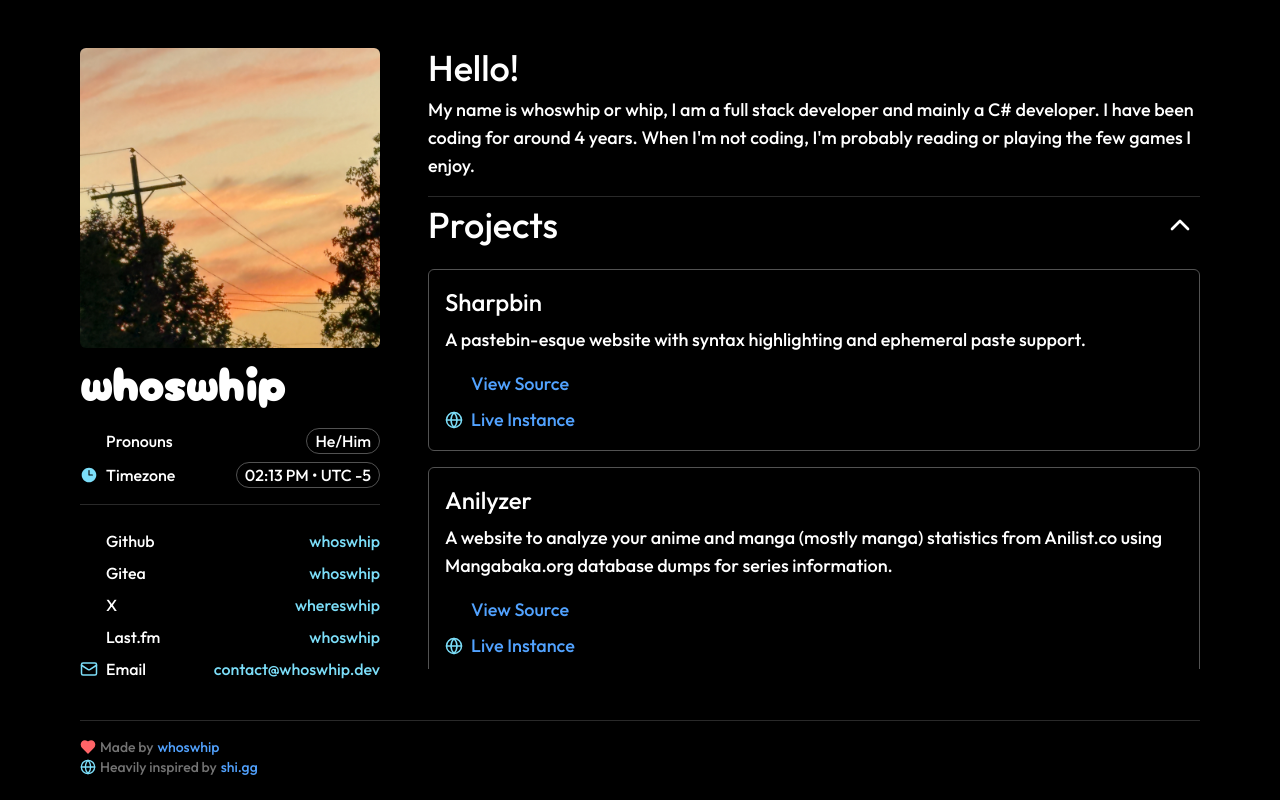
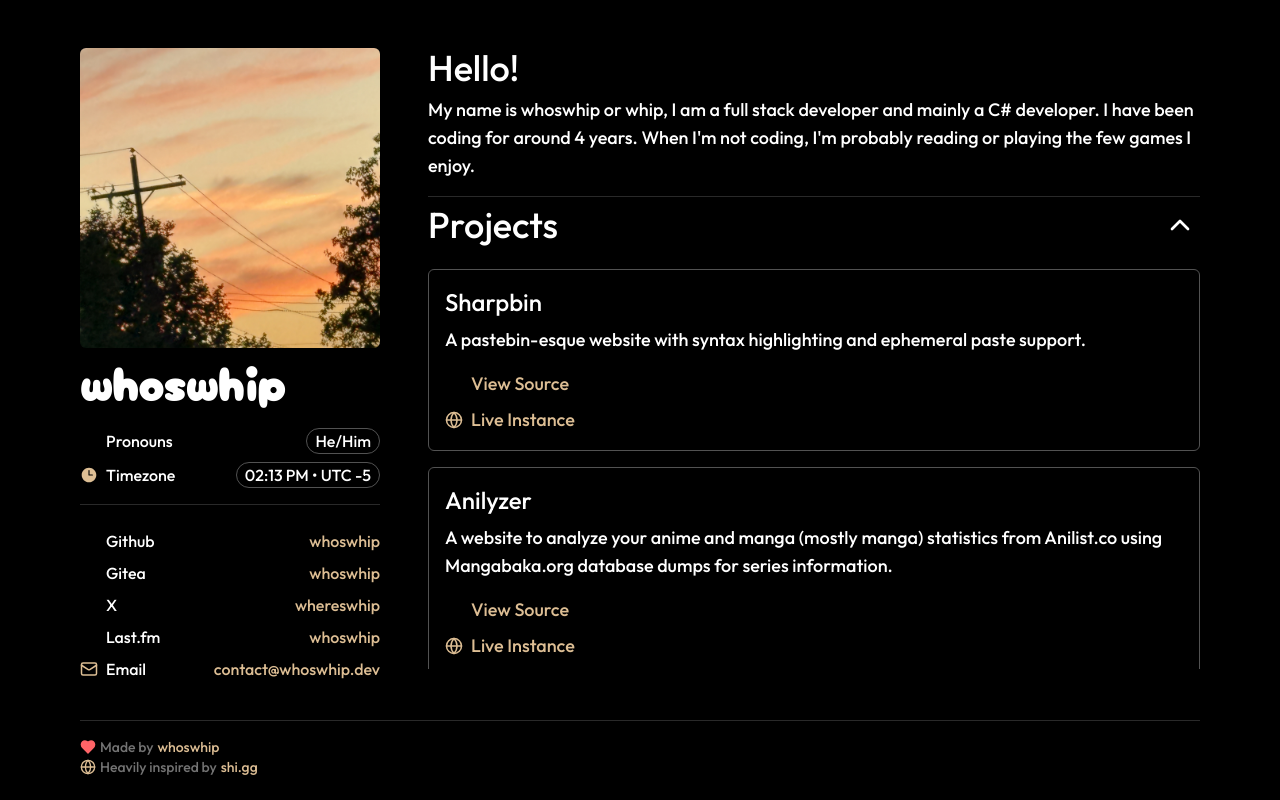
Before and after one commit to whoswhip/portfolio, a SvelteKit app: page / in a window 1280 px wide. Built offline with nearby package versions, Linux system fonts and the light colour scheme; some icons are missing.

Commit message:
fix: update primary color and adjust link styles for consistency

```diff
--- a/src/routes/+page.svelte
+++ b/src/routes/+page.svelte
@@ -20,7 +20,7 @@
 			url: '/pfp.jpg',
 			alt: 'Picture of an orange sunset with trees and a power line in the foreground, taken by whoswhip'
 		},
-		primaryColor: '#7cdef9',
+		primaryColor: '#ddbe94',
 		pronouns: 'He/Him',
 		timezone: -5,
 		socials: [
@@ -140,7 +140,7 @@
 	{#if config.profilePicture}
 		<meta property="og:image" content={config.profilePicture.url} />
 	{/if}
-	<meta name="twitter:card" content="summary_large_image" />
+	<meta name="twitter:card" content="summary" />
 	<meta name="twitter:title" content={config.name} />
 	<meta name="twitter:description" content={config.shortDescription} />
 	{#if config.profilePicture}
@@ -180,7 +180,8 @@
 									{#if config.profilePicture.credits.url}
 										<a
 											href={config.profilePicture.credits.url}
-											class="text-blue-400 hover:underline"
+											class="hover:underline"
+											style="color: {config.primaryColor}"
 										>
 											{config.profilePicture.credits.name}
 										</a>
@@ -286,7 +287,8 @@
 							<div class="mt-2 flex flex-col gap-2">
 								<a
 									href={project.gitUrl}
-									class="flex items-center gap-2 text-blue-400 hover:underline"
+									class="flex items-center gap-2 hover:underline"
+									style="color: {config.primaryColor}"
 								>
 									<span style="color: {config.primaryColor}">
 										<svelte:component
@@ -299,7 +301,8 @@
 								{#if project.liveUrl}
 									<a
 										href={project.liveUrl}
-										class="flex items-center gap-2 text-blue-400 hover:underline"
+										class="flex items-center gap-2 hover:underline"
+										style="color: {config.primaryColor}"
 									>
 										<span style="color: {config.primaryColor}">
 											<Globe size={18} />
@@ -321,14 +324,14 @@
 			<span class="text-red-400">
 				<Heart fill="currentColor" size={16} />
 			</span>
-			Made by <a href="https://whoswhip.dev" class="text-blue-400 hover:underline">whoswhip</a>
+			Made by <a href="https://whoswhip.dev" class="hover:underline" style="color: {config.primaryColor}">whoswhip</a>
 		</div>
 
 		<div class="flex items-center gap-1">
 			<span style="color: {config.primaryColor}">
 				<Globe size={16} />
 			</span>
-			Heavily inspired by <a href="https://shi.gg" class="text-blue-400 hover:underline">shi.gg</a>
+			Heavily inspired by <a href="https://shi.gg" class="hover:underline" style="color: {config.primaryColor}">shi.gg</a>
 		</div>
 	</div>
 </footer>
```
